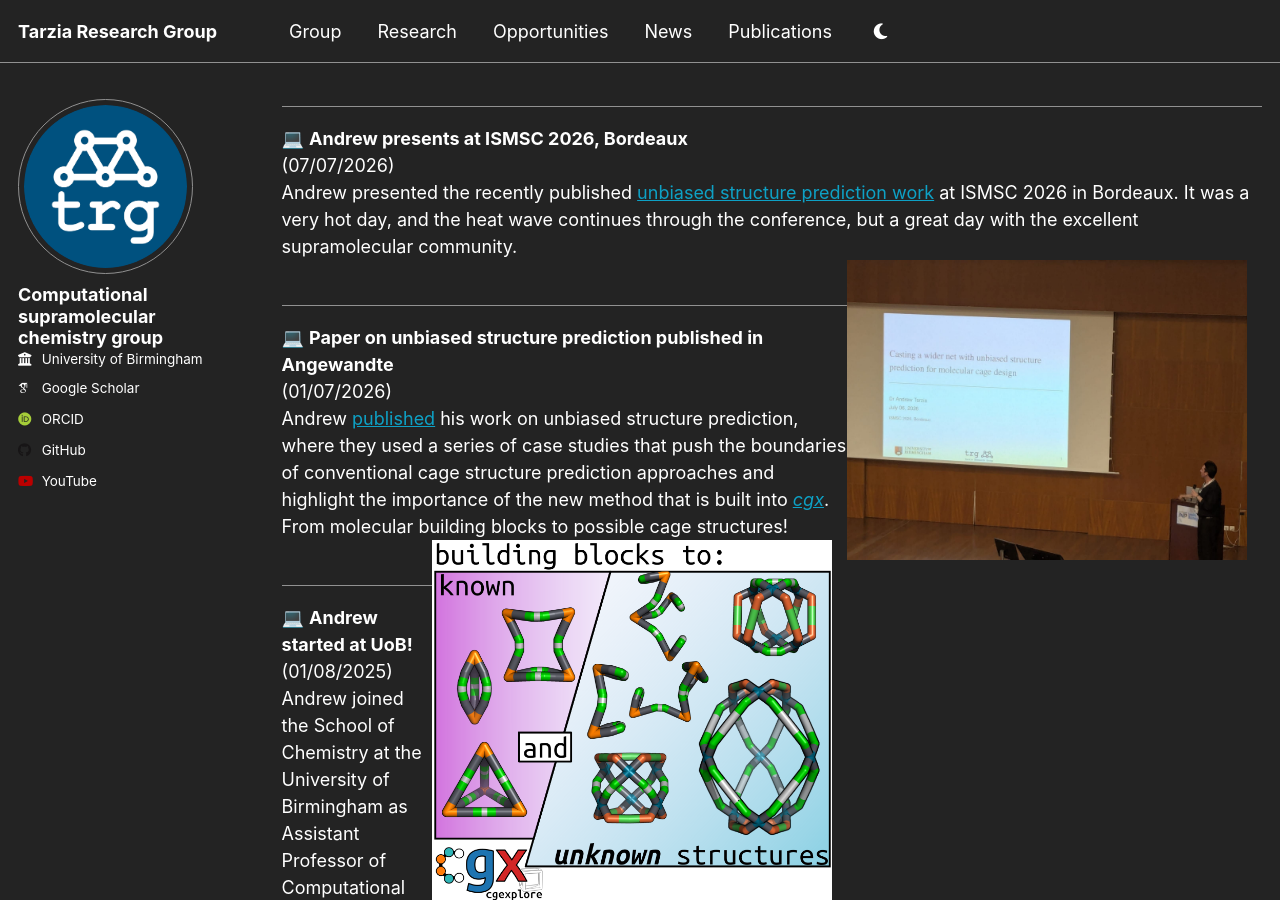
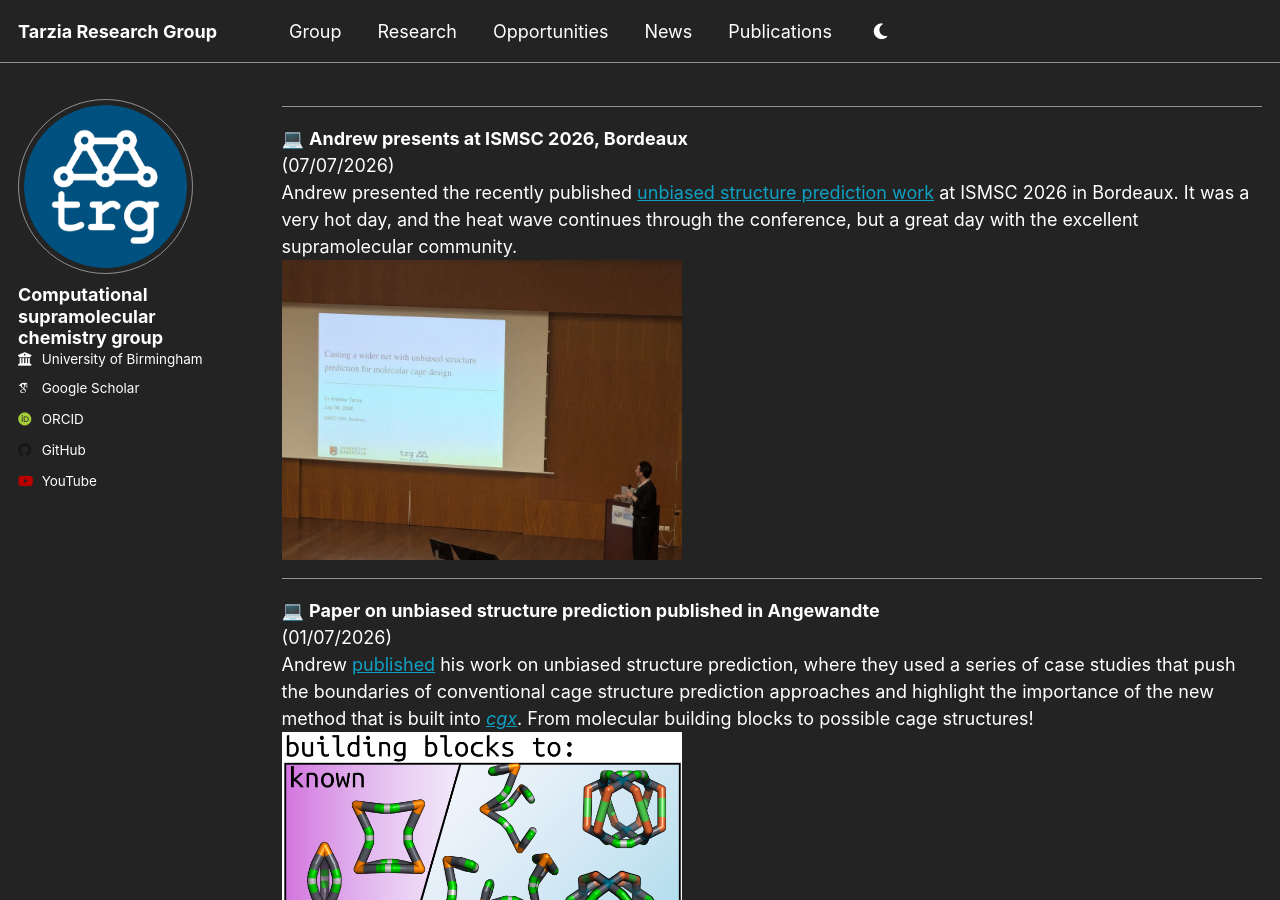
Before and after one commit to TarziaResearchGroup/TarziaResearchGroup.github.io, a Jekyll site: the page built from _pages/news.html, in a window 1280 px wide and 900 px high, scrolled down 407 px. Built offline with Jekyll 4.4.1, drawn with Linux system fonts in a browser that asks for light colours; some web fonts are replaced; a script that is not in the unit is left out.

Commit message:
Update news.yml

```diff
--- a/_data/news.yml
+++ b/_data/news.yml
@@ -14,13 +14,13 @@
     text: Andrew presented the recently published <a href="https://onlinelibrary.wiley.com/doi/10.1002/anie.9267462">unbiased structure prediction work</a> at ISMSC 2026 in Bordeaux. It was a very hot day, and the heat wave continues through the conference, but a great day with the excellent supramolecular community.
     date: 07/07/2026
     type: presentation
-    image: <img src="../images/talkimage.jpeg" alt="Andrew on stage" class="image-right" width="400">
+    image: <img src="../images/talkimage.jpeg" alt="Andrew on stage" class="center" width="400">
 
 -   title: Paper on unbiased structure prediction published in Angewandte
     text: Andrew <a href="https://onlinelibrary.wiley.com/doi/10.1002/anie.9267462">published</a> his work on unbiased structure prediction, where they used a series of case studies that push the boundaries of conventional cage structure prediction approaches and highlight the importance of the new method that is built into <a href="https://cgexplore.readthedocs.io/en/latest/index.html"><i>cgx</i></a>. From molecular building blocks to possible cage structures!
     date: 01/07/2026
     type: paper
-    image: <img src="../images/tocfig_final.png" alt="Paper TOC" class="image-right" width="400">
+    image: <img src="../images/tocfig_final.png" alt="Paper TOC" class="center" width="400">
 
 -   title: Andrew started at UoB!
     text: Andrew joined the School of Chemistry at the University of Birmingham as Assistant Professor of Computational Chemistry for Synthesis & Materials.
```
